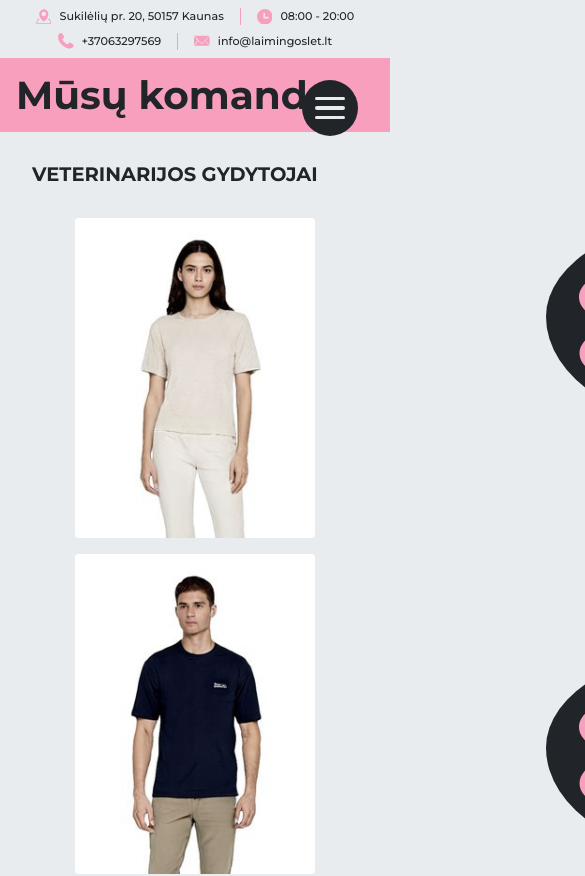
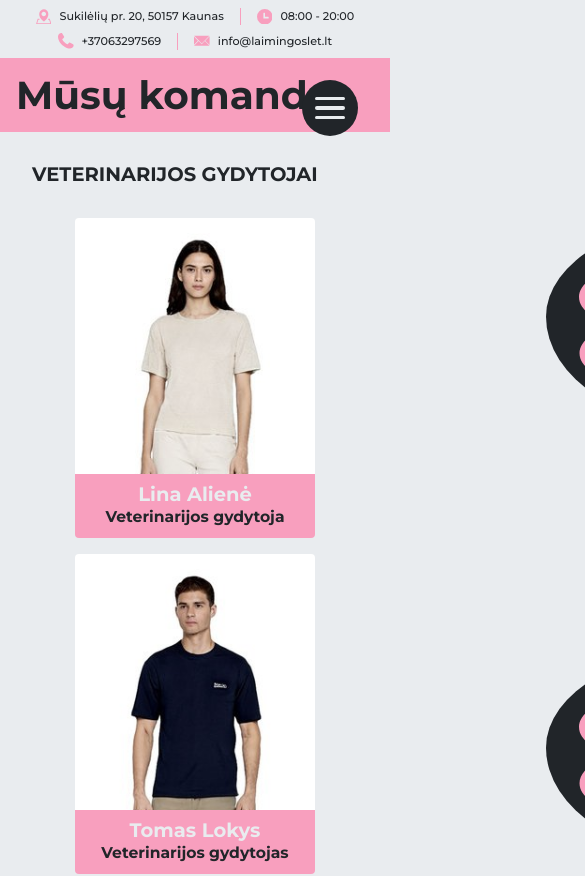
Before and after one commit to Jasiuka/vet-clinic, a React (Vite) app: page /komanda in a window 390 px wide. Shown: the top 876 px of the page, 585 px wide, since content can reach past the window. Built offline with nearby package versions, Linux system fonts and the light colour scheme.

Commit message:
some parts responsive design, uploading for testing with actual device

```diff
--- a/src/components/header/mobile-header/mobile-header.style.css
+++ b/src/components/header/mobile-header/mobile-header.style.css
@@ -10,7 +10,7 @@
   align-items: center;
   justify-content: center;
   gap: 0.4rem;
-  width: clamp(3.5rem, 10vw, 5rem);
+  width: clamp(3.5rem, 7vw, 5rem);
   aspect-ratio: 1;
   border-radius: 50%;
   margin-top: 5rem;
@@ -32,7 +32,7 @@
 
 .header-mobile__button:hover {
   color: var(--accent-color);
-  gap: clamp(0.3rem, 8vw, 0.6rem);
+  gap: clamp(0.3rem, 7vw, 0.6rem);
 }
 
 .header-mobile__button.header-mobile__button--open:hover {
@@ -136,6 +136,7 @@
   flex-direction: column;
   z-index: 20;
   pointer-events: none;
+  overflow-x: hidden;
 }
 
 .header-mobile__background--open {
--- a/src/pages/main/sections/services/services-section.style.css
+++ b/src/pages/main/sections/services/services-section.style.css
@@ -91,13 +91,18 @@
 /* 950px */
 @media only screen and (max-width: 59rem) {
   .services-section__item-img {
-    height: 90%;
+    max-height: 90%;
+    min-height: 90%;
     filter: grayscale(20%);
   }
 
   .services-section__item-name {
-    height: 10%;
+    min-height: 10%;
     color: var(--dark-grey);
+  }
+
+  .services-section__item {
+    pointer-events: none;
   }
 }
 
@@ -112,5 +117,20 @@
   .services-section__item {
     min-width: 100%;
     height: 25rem;
+    pointer-events: none;
   }
 }
+
+@media (hover: none) and (pointer: coarse) {
+  .services-section__item-img {
+    max-height: 90%;
+  }
+
+  .services-section__item-name {
+    height: 10%;
+  }
+
+  .services-section__item {
+    pointer-events: none;
+  }
+}
--- a/src/pages/our-team/our-team.style.css
+++ b/src/pages/our-team/our-team.style.css
@@ -91,11 +91,34 @@
   }
 }
 
+/* 950px */
+@media only screen and (max-width: 59rem) {
+  .our-team__card {
+    pointer-events: none;
+  }
+
+  .our-team__card--details {
+    min-height: 20%;
+    overflow: unset;
+    display: flex;
+    flex-direction: column;
+    justify-content: center;
+    align-items: center;
+  }
+
+  .our-team__card--image {
+    max-height: 80%;
+    min-height: 80%;
+  }
+}
 /* 750px */
 @media only screen and (max-width: 47rem) {
+  .our-team__main-box {
+    grid-template-columns: 1fr;
+  }
   .our-team__card {
-    width: 30rem;
-    height: 35rem;
+    width: 25rem;
+    height: 25rem;
   }
 
   .our-team__card--name {
@@ -112,10 +135,6 @@
 
 /* 600px */
 @media only screen and (max-width: 37.5rem) {
-  .our-team__main-box {
-    grid-template-columns: 1fr;
-  }
-
   .our-team__card {
     width: clamp(15rem, 5vw, 20rem);
     height: clamp(20rem, 5vw, 25rem);
--- a/src/pages/shop/shop.style.css
+++ b/src/pages/shop/shop.style.css
@@ -118,3 +118,10 @@
     grid-template-columns: repeat(2, 1fr);
   }
 }
+
+/* 600px */
+@media only screen and (max-width: 37.5rem) {
+  .shop-inner--products {
+    grid-template-columns: 1fr;
+  }
+}
```
